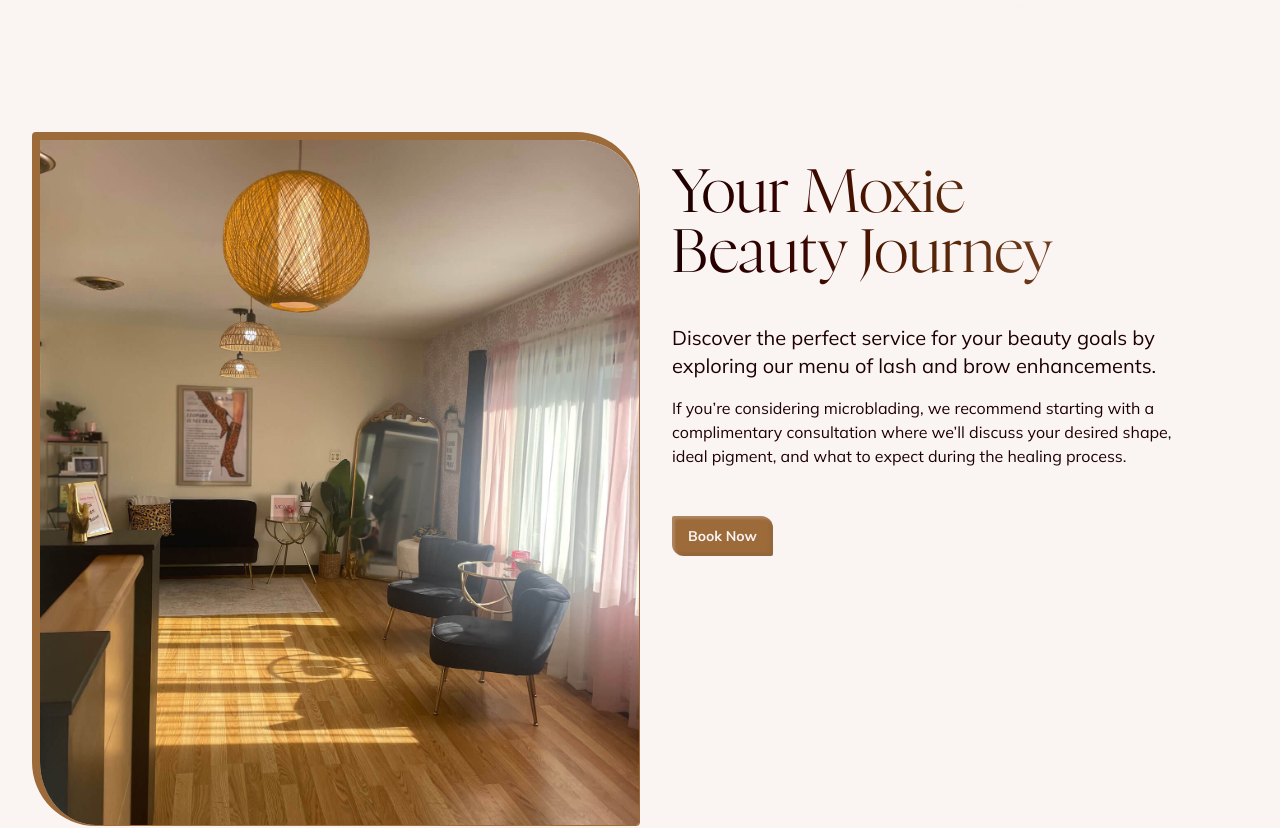
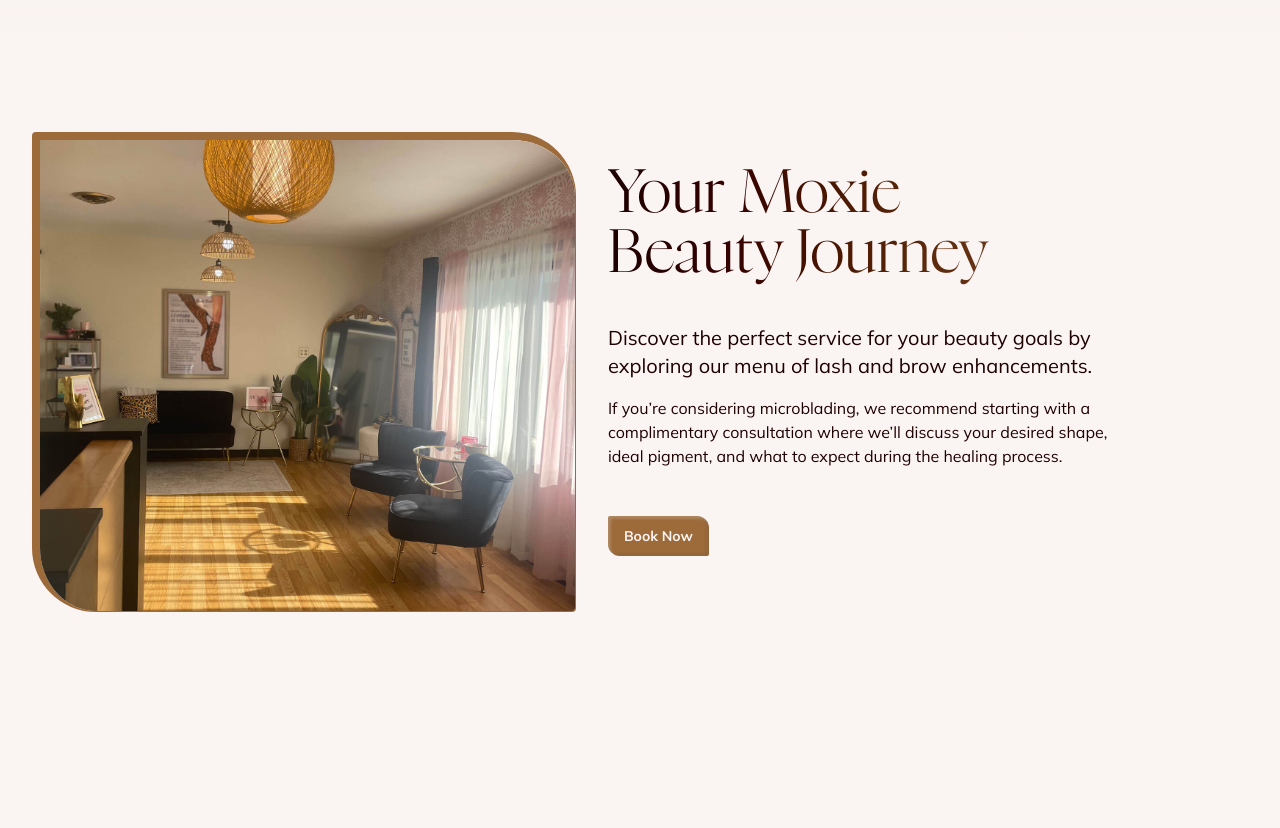
Before and after one commit to travhall/moxie-beauty, a Next.js app: page / in a window 1280 px wide. Shown: the part 900-1728 px from the top of the page. Built offline with nearby package versions, Linux system fonts and the light colour scheme.

Commit message:
Minor updates to appointments.tsx and service-card.tsx Tailwind CSS

```diff
--- a/components/appointments.tsx
+++ b/components/appointments.tsx
@@ -126,11 +126,11 @@ export default function Appointments() {
       className="min-h-screen w-full p-4 md:pt-24 relative"
       id="Appointments"
     >
-      <div className="container flex flex-col md:flex-row gap-8 justify-start mx-auto px-4 mb-12 sticky top-32 min-h-screen">
+      <div className="container flex flex-col md:flex-row gap-8 items-start mx-auto px-4 mb-12 sticky top-32 min-h-screen">
         <Image
           src={apptImage}
           alt="Moxie's waiting room."
-          className="w-full max-w-1/2 h-3/4 rounded-tl rounded-tr-[4rem] rounded-br rounded-bl-[4rem] border border-l-[.5rem] border-t-[.5rem] border-(--accent) object-cover z-0"
+          className="w-full lg:max-w-1/2 max-h-[60vh] rounded-tl rounded-tr-[4rem] rounded-br rounded-bl-[4rem] border border-l-[.5rem] border-t-[.5rem] border-(--accent) object-cover z-0"
         />
         <div className="content relative max-w-2xl text-balance">
           <h2 className="font-nyght bg-linear-to-r from-(--foreground) to-(--accent) bg-clip-text text-transparent text-4xl sm:text-5xl md:text-6xl my-8 pb-2 text-balance">
--- a/components/service-card.tsx
+++ b/components/service-card.tsx
@@ -18,7 +18,7 @@ const ServiceCard = ({
     <div
       className={`service-card service-card-${
         cardIndex + 1
-      } rounded-lg border border-(--accent)/20 p-6 transition-all hover:shadow-md cursor-pointer`}
+      } rounded-lg rounded-tl rounded-tr-[1rem] rounded-br rounded-bl-[1rem] border border-(--accent)/20 p-6 transition-all hover:shadow-[-8px_8px_0_0_var(--accent)] hover:translate-x-2 hover:-translate-y-2 cursor-pointer`}
       onClick={onOpenOverlay}
     >
       <h3 className="font-nyght text-2xl mb-3 bg-linear-to-r from-(--foreground) to-(--accent) bg-clip-text text-transparent text-balance">
```
